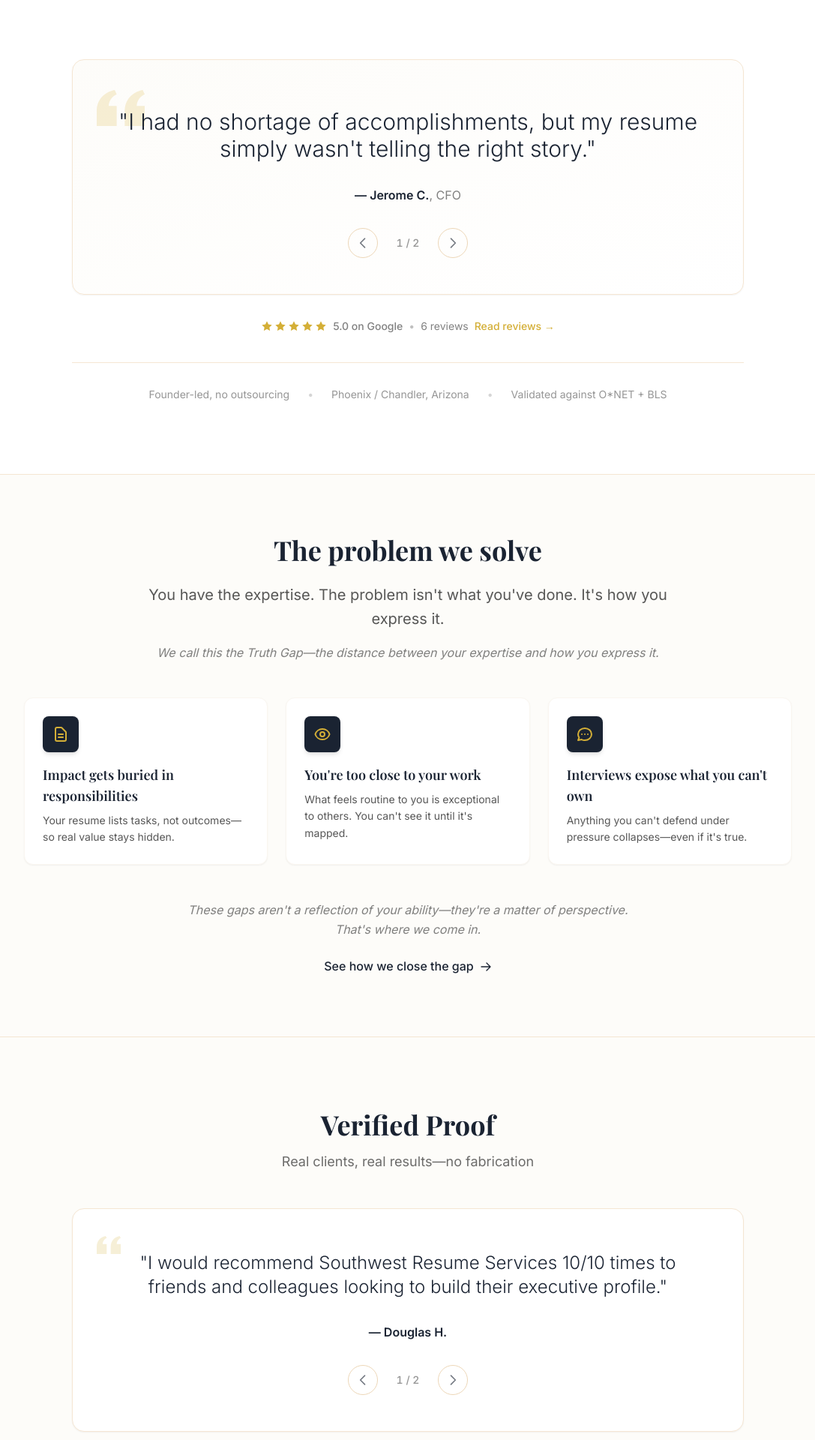
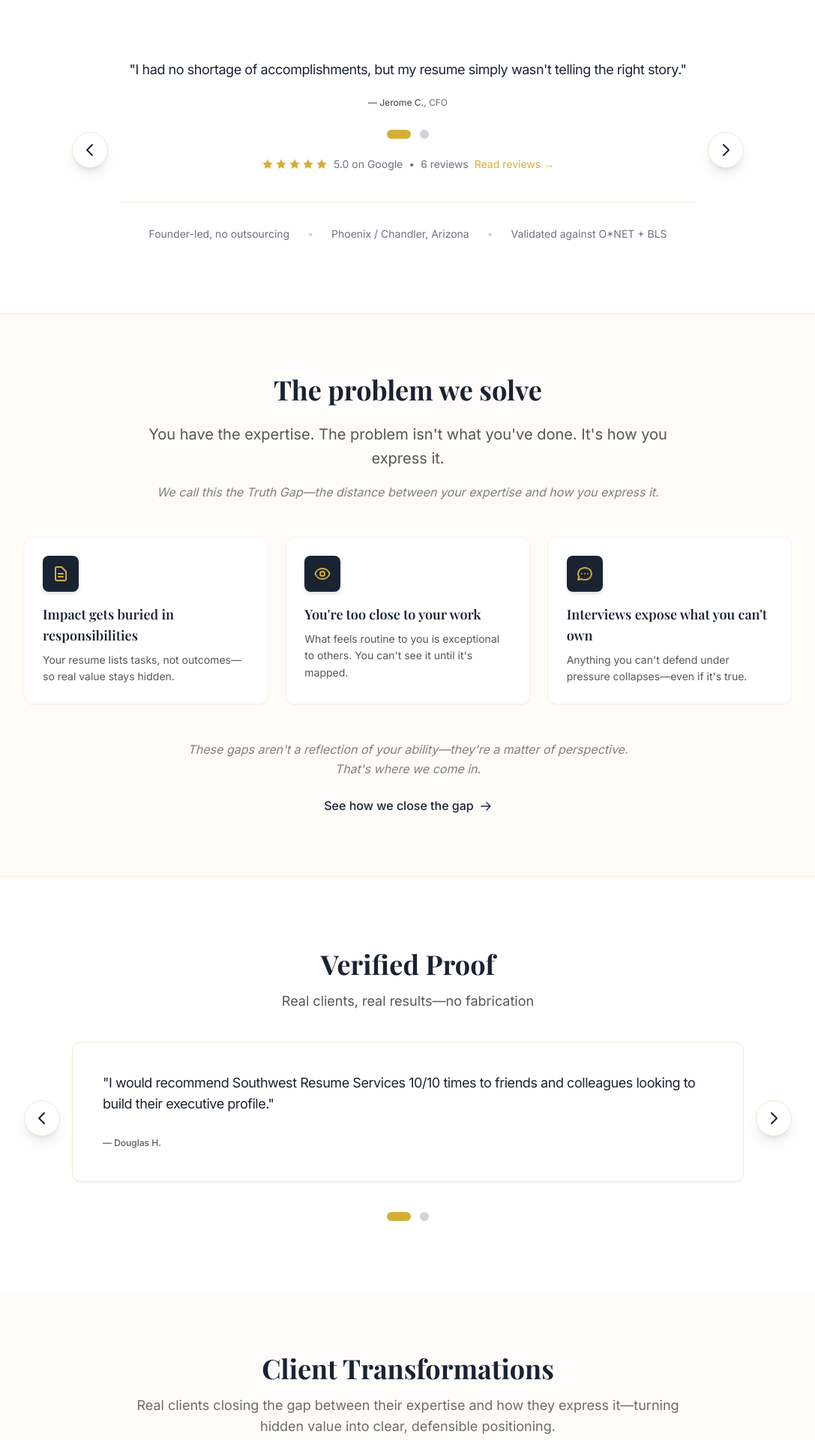
Before and after one commit to rzimmerman2022/srs-website, a Next.js app: page / in a window 1280 px wide. Shown: the part 680-2600 px from the top of the page at 75% size, without its empty margins (96-1183 px from the left). Built offline with nearby package versions, Linux system fonts and the light colour scheme; no server answers; a web font is replaced by a local one.

Commit message:
Revert "UI: Modern Fortune 500 testimonial sections"
This reverts commit 323a45a2ea74faa13be36381d3c15867052f3cbb.

```diff
--- a/app/page.tsx
+++ b/app/page.tsx
@@ -172,36 +172,112 @@ export default function HomePage() {
       {/* 4. Verified Proof (2 cards, manual scroll, excludes hero) */}
       <VerifiedProof excludeHeroId="jerome" />
 
-      {/* 5. Real Results - Single compelling before/after */}
-      <section className="py-16 md:py-24 bg-white">
+      {/* 5. Client Transformations */}
+      <section className="section-padding bg-sand-50 border-b border-sand-200">
         <Container>
-          <div className="max-w-4xl mx-auto">
+          <div className="max-w-4xl mx-auto mb-12">
+            <h2 className="text-3xl md:text-4xl font-bold text-navy mb-4 text-center">Client Transformations</h2>
+            <p className="text-lg text-charcoal/70 text-center max-w-3xl mx-auto">
+              Real clients closing the gap between their expertise and how they express it—turning hidden value into clear, defensible positioning.
+            </p>
+          </div>
 
-            {/* Single powerful transformation */}
-            <div className="text-center">
-              {/* Before state - faded, smaller */}
-              <p className="text-lg md:text-xl text-charcoal/40 line-through decoration-charcoal/20 mb-6">
-                &ldquo;I have 30 years of experience but no way to explain it.&rdquo;
-              </p>
+          <div className="grid grid-cols-1 md:grid-cols-3 gap-8 mb-12">
+            {/* Case Study 1 */}
+            <div className="group bg-white rounded-xl overflow-hidden shadow-sm border border-sand-100 hover:shadow-md transition-all duration-300 flex flex-col h-full">
+              <div className="p-8 flex flex-col h-full">
+                <div className="mb-4">
+                  <h3 className="text-lg font-bold text-navy mb-1">The Truth Gap, Closed</h3>
+                  <p className="text-xs text-charcoal/60 uppercase tracking-wide">Senior Financial Operations | Retail</p>
+                </div>
 
-              {/* Arrow */}
-              <div className="flex justify-center mb-6">
-                <svg className="w-8 h-8 text-gold" fill="none" viewBox="0 0 24 24" stroke="currentColor" strokeWidth={2}>
-                  <path strokeLinecap="round" strokeLinejoin="round" d="M19 14l-7 7m0 0l-7-7m7 7V3" />
-                </svg>
+                <div className="space-y-4 mb-6 flex-grow">
+                  <div>
+                    <span className="text-xs font-semibold text-gold uppercase tracking-wider block mb-1">Challenge</span>
+                    <p className="text-sm text-charcoal/80">30+ years of real scope, but no resume and no language for it.</p>
+                  </div>
+                  <div>
+                    <span className="text-xs font-semibold text-gold uppercase tracking-wider block mb-1">What we did</span>
+                    <p className="text-sm text-charcoal/80">Truth inventory, standards-aligned translation, ownership transfer.</p>
+                  </div>
+                  <div>
+                    <span className="text-xs font-semibold text-gold uppercase tracking-wider block mb-1">Outcome</span>
+                    <p className="text-sm text-charcoal/80">A defensible positioning narrative and interview-ready proof stack, built to compete without exaggeration.</p>
+                  </div>
+                </div>
+
+                <Link href="/results#case-study-1" className="text-navy font-medium text-sm group-hover:text-gold transition-colors flex items-center gap-1 mt-auto">
+                  Read the full story
+                  <svg className="w-4 h-4 group-hover:translate-x-1 transition-transform" fill="none" viewBox="0 0 24 24" stroke="currentColor" strokeWidth={2}>
+                    <path strokeLinecap="round" strokeLinejoin="round" d="M13.5 4.5L21 12m0 0l-7.5 7.5M21 12H3" />
+                  </svg>
+                </Link>
               </div>
-
-              {/* After state - bold, prominent */}
-              <p className="text-2xl md:text-4xl font-bold text-navy mb-8 leading-tight">
-                &ldquo;Now I can defend every line.&rdquo;
-              </p>
-
-              {/* Attribution */}
-              <p className="text-charcoal/50">
-                — Douglas H., Senior Finance Leader
-              </p>
             </div>
 
+            {/* Case Study 2 */}
+            <div className="group bg-white rounded-xl overflow-hidden shadow-sm border border-sand-100 hover:shadow-md transition-all duration-300 flex flex-col h-full">
+              <div className="p-8 flex flex-col h-full">
+                <div className="mb-4">
+                  <h3 className="text-lg font-bold text-navy mb-1">Evidence-First Reframe for Regulated Work</h3>
+                  <p className="text-xs text-charcoal/60 uppercase tracking-wide">Public Benefits Specialist | 5+ Years | Regulated Programs</p>
+                </div>
+
+                <div className="space-y-4 mb-6 flex-grow">
+                  <div>
+                    <span className="text-xs font-semibold text-gold uppercase tracking-wider block mb-1">Challenge</span>
+                    <p className="text-sm text-charcoal/80">A task-based resume hid what hiring teams actually screen for: accuracy, throughput controls, and calm execution under pressure. Role ended in an agency-wide workforce reduction, not performance.</p>
+                  </div>
+                  <div>
+                    <span className="text-xs font-semibold text-gold uppercase tracking-wider block mb-1">What we did</span>
+                    <p className="text-sm text-charcoal/80">Truth inventory, standards-aligned translation, ownership transfer.</p>
+                  </div>
+                  <div>
+                    <span className="text-xs font-semibold text-gold uppercase tracking-wider block mb-1">Outcome</span>
+                    <p className="text-sm text-charcoal/80">A compliance-forward, metrics-backed narrative and interview script — built to support risk-conscious hiring teams without exaggeration.</p>
+                  </div>
+                </div>
+
+                <Link href="/results#case-study-2" className="text-navy font-medium text-sm group-hover:text-gold transition-colors flex items-center gap-1 mt-auto">
+                  Read the full story
+                  <svg className="w-4 h-4 group-hover:translate-x-1 transition-transform" fill="none" viewBox="0 0 24 24" stroke="currentColor" strokeWidth={2}>
+                    <path strokeLinecap="round" strokeLinejoin="round" d="M13.5 4.5L21 12m0 0l-7.5 7.5M21 12H3" />
+                  </svg>
+                </Link>
+              </div>
+            </div>
+
+            {/* Case Study 3 */}
+            <div className="group bg-white rounded-xl overflow-hidden shadow-sm border border-sand-100 hover:shadow-md transition-all duration-300 flex flex-col h-full">
+              <div className="p-8 flex flex-col h-full">
+                <div className="mb-4">
+                  <h3 className="text-lg font-bold text-navy mb-1">From Owner-Operator to Systems Leader</h3>
+                  <p className="text-xs text-charcoal/60 uppercase tracking-wide">Hospitality Executive | Multi-Unit</p>
+                </div>
+
+                <div className="space-y-4 mb-6 flex-grow">
+                  <div>
+                    <span className="text-xs font-semibold text-gold uppercase tracking-wider block mb-1">Challenge</span>
+                    <p className="text-sm text-charcoal/80">Entrepreneurial success was real, but the resume read like responsibilities instead of scalable operating systems.</p>
+                  </div>
+                  <div>
+                    <span className="text-xs font-semibold text-gold uppercase tracking-wider block mb-1">What we did</span>
+                    <p className="text-sm text-charcoal/80">Truth inventory, standards-aligned translation, ownership transfer.</p>
+                  </div>
+                  <div>
+                    <span className="text-xs font-semibold text-gold uppercase tracking-wider block mb-1">Outcome</span>
+                    <p className="text-sm text-charcoal/80">Executive-ready positioning built on proof points, not promises.</p>
+                  </div>
+                </div>
+
+                <Link href="/results#case-study-3" className="text-navy font-medium text-sm group-hover:text-gold transition-colors flex items-center gap-1 mt-auto">
+                  Read the full story
+                  <svg className="w-4 h-4 group-hover:translate-x-1 transition-transform" fill="none" viewBox="0 0 24 24" stroke="currentColor" strokeWidth={2}>
+                    <path strokeLinecap="round" strokeLinejoin="round" d="M13.5 4.5L21 12m0 0l-7.5 7.5M21 12H3" />
+                  </svg>
+                </Link>
+              </div>
+            </div>
           </div>
         </Container>
       </section>
--- a/components/sections/TrustSectionWithToggle.tsx
+++ b/components/sections/TrustSectionWithToggle.tsx
@@ -11,13 +11,13 @@ const IconStar = () => (
 );
 
 const IconChevronLeft = () => (
-  <svg className="w-5 h-5" fill="none" stroke="currentColor" viewBox="0 0 24 24">
+  <svg className="w-6 h-6" fill="none" stroke="currentColor" viewBox="0 0 24 24">
     <path strokeLinecap="round" strokeLinejoin="round" strokeWidth={2} d="M15 19l-7-7 7-7" />
   </svg>
 );
 
 const IconChevronRight = () => (
-  <svg className="w-5 h-5" fill="none" stroke="currentColor" viewBox="0 0 24 24">
+  <svg className="w-6 h-6" fill="none" stroke="currentColor" viewBox="0 0 24 24">
     <path strokeLinecap="round" strokeLinejoin="round" strokeWidth={2} d="M9 5l7 7-7 7" />
   </svg>
 );
@@ -71,82 +71,79 @@ export default function TrustSectionWithToggle() {
   return (
     <section className="py-16 md:py-20 lg:py-24 bg-white border-b border-sand-200">
       <Container>
-        <div className="max-w-4xl mx-auto">
+        <div className="max-w-3xl mx-auto text-center relative">
 
-          {/* Testimonial Card */}
-          <div className="bg-gradient-to-br from-sand-50 to-white rounded-2xl p-8 md:p-12 shadow-sm border border-sand-200 relative">
-
-            {/* Quote Icon */}
-            <div className="absolute top-6 left-6 md:top-8 md:left-8 text-gold/20">
-              <svg className="w-12 h-12 md:w-16 md:h-16" fill="currentColor" viewBox="0 0 24 24">
-                <path d="M14.017 21v-7.391c0-5.704 3.731-9.57 8.983-10.609l.995 2.151c-2.432.917-3.995 3.638-3.995 5.849h4v10h-9.983zm-14.017 0v-7.391c0-5.704 3.748-9.57 9-10.609l.996 2.151c-2.433.917-3.996 3.638-3.996 5.849h3.983v10h-9.983z"/>
-              </svg>
-            </div>
-
-            {/* Quote Content */}
-            <div className="relative z-10 text-center pt-8 md:pt-4">
-              <blockquote className="mb-8">
-                <p className="text-xl md:text-2xl lg:text-3xl text-navy leading-relaxed font-light">
-                  &quot;{activeReview.excerpt}&quot;
-                </p>
-              </blockquote>
-
-              <cite className="text-base text-charcoal/70 not-italic block mb-8">
-                <span className="font-semibold text-navy">— {activeReview.name}</span>
-                {activeReview.title && <span className="text-charcoal/60">, {activeReview.title}</span>}
-              </cite>
-
-              {/* Navigation - Clean inline design */}
+          {/* Arrow Navigation (desktop only) */}
           {heroReviews.length > 1 && (
-                <div className="flex items-center justify-center gap-4">
+            <>
               <button
                 onClick={handlePrevious}
-                    className="w-10 h-10 flex items-center justify-center rounded-full border border-sand-300 text-navy/60 hover:border-gold hover:text-gold transition-all duration-200"
+                className="hidden md:flex absolute left-0 top-1/2 -translate-y-1/2 -translate-x-16 z-10 w-12 h-12 items-center justify-center rounded-full bg-white shadow-lg border border-sand-200 text-navy hover:bg-sand-50 transition-colors"
                 aria-label="Previous review"
               >
                 <IconChevronLeft />
               </button>
-
-                  <span className="text-sm text-charcoal/50 font-medium tabular-nums min-w-[3rem] text-center">
-                    {activeIndex + 1} / {heroReviews.length}
-                  </span>
-
               <button
                 onClick={handleNext}
-                    className="w-10 h-10 flex items-center justify-center rounded-full border border-sand-300 text-navy/60 hover:border-gold hover:text-gold transition-all duration-200"
+                className="hidden md:flex absolute right-0 top-1/2 -translate-y-1/2 translate-x-16 z-10 w-12 h-12 items-center justify-center rounded-full bg-white shadow-lg border border-sand-200 text-navy hover:bg-sand-50 transition-colors"
                 aria-label="Next review"
               >
                 <IconChevronRight />
               </button>
+            </>
+          )}
+
+          {/* Hero Quote with Manual Toggle */}
+          <blockquote className="mb-6">
+            <p className="text-base md:text-lg text-navy leading-relaxed tracking-tight mb-4">
+              &quot;{activeReview.excerpt}&quot;
+            </p>
+            <cite className="text-xs text-charcoal/70 not-italic">
+              <span className="font-medium text-charcoal/80">— {activeReview.name}</span>
+              {activeReview.title && `, ${activeReview.title}`}
+            </cite>
+          </blockquote>
+
+          {/* Manual Toggle Dots (only show if multiple reviews) */}
+          {heroReviews.length > 1 && (
+            <div className="flex justify-center gap-3 mb-6">
+              {heroReviews.map((_, index) => (
+                <button
+                  key={index}
+                  onClick={() => setActiveIndex(index)}
+                  className={`rounded-full transition-all ${
+                    index === activeIndex
+                      ? 'bg-gold w-8 h-3'
+                      : 'bg-gray-300 hover:bg-gray-400 w-3 h-3'
+                  }`}
+                  aria-label={`Show review ${index + 1}`}
+                />
+              ))}
             </div>
           )}
-            </div>
-          </div>
 
-          {/* Dynamic Google Rating */}
-          <div className="mt-8 text-center">
+          {/* Dynamic Google Rating - ONLY place rating appears on page */}
           <a
             href={GOOGLE_REVIEWS_URL}
             target="_blank"
             rel="noopener noreferrer"
-              className="inline-flex items-center gap-2 text-sm text-charcoal/60 hover:text-charcoal transition-colors"
+            className="inline-flex items-center gap-2 text-sm text-gray-500 hover:text-gray-700 transition-colors mb-10"
           >
             <div className="flex gap-0.5 text-gold">
               {[1,2,3,4,5].map(i => <IconStar key={i} />)}
             </div>
-              <span className="font-medium">{ratingData.rating} on Google</span>
-              <span className="text-charcoal/30">•</span>
+            <span>{ratingData.rating} on Google</span>
+            <span>•</span>
             <span>{ratingData.reviewCount} reviews</span>
-              <span className="text-gold font-medium hover:underline">Read reviews →</span>
+            <span className="text-gold hover:underline">Read reviews →</span>
           </a>
-          </div>
 
-          {/* Three Proof Chips */}
-          <div className="flex flex-wrap justify-center gap-x-6 gap-y-2 text-sm text-charcoal/50 pt-8 mt-8 border-t border-sand-200">
+          {/* Three Proof Chips - No Badges */}
+          <div className="flex flex-wrap justify-center gap-x-6 gap-y-2 text-sm text-gray-500 pt-8 border-t border-sand-200">
             <span>Founder-led, no outsourcing</span>
-            <span className="hidden md:inline text-charcoal/20">•</span>
+            <span className="hidden md:inline text-gray-300">•</span>
             <span>Phoenix / Chandler, Arizona</span>
-            <span className="hidden md:inline text-charcoal/20">•</span>
+            <span className="hidden md:inline text-gray-300">•</span>
             <span>Validated against O*NET + BLS</span>
           </div>
 
--- a/components/sections/VerifiedProof.tsx
+++ b/components/sections/VerifiedProof.tsx
@@ -1,6 +1,6 @@
 'use client';
 
-import { useState } from 'react';
+import { useRef, useState } from 'react';
 import { getProofReviews } from '@/lib/reviews';
 
 interface VerifiedProofProps {
@@ -8,104 +8,158 @@ interface VerifiedProofProps {
 }
 
 const IconChevronLeft = () => (
-  <svg className="w-5 h-5" fill="none" stroke="currentColor" viewBox="0 0 24 24">
+  <svg className="w-6 h-6" fill="none" stroke="currentColor" viewBox="0 0 24 24">
     <path strokeLinecap="round" strokeLinejoin="round" strokeWidth={2} d="M15 19l-7-7 7-7" />
   </svg>
 );
 
 const IconChevronRight = () => (
-  <svg className="w-5 h-5" fill="none" stroke="currentColor" viewBox="0 0 24 24">
+  <svg className="w-6 h-6" fill="none" stroke="currentColor" viewBox="0 0 24 24">
     <path strokeLinecap="round" strokeLinejoin="round" strokeWidth={2} d="M9 5l7 7-7 7" />
   </svg>
 );
 
-const IconQuote = () => (
-  <svg className="w-8 h-8" fill="currentColor" viewBox="0 0 24 24">
-    <path d="M14.017 21v-7.391c0-5.704 3.731-9.57 8.983-10.609l.995 2.151c-2.432.917-3.995 3.638-3.995 5.849h4v10h-9.983zm-14.017 0v-7.391c0-5.704 3.748-9.57 9-10.609l.996 2.151c-2.433.917-3.996 3.638-3.996 5.849h3.983v10h-9.983z"/>
-  </svg>
-);
-
 export default function VerifiedProof({ excludeHeroId }: VerifiedProofProps) {
+  const scrollRef = useRef<HTMLDivElement>(null);
+  const [activeIndex, setActiveIndex] = useState(0);
   const proofReviews = getProofReviews(excludeHeroId);
-  const [activeIndex, setActiveIndex] = useState(0);
 
   if (proofReviews.length === 0) {
     return null; // Safety check
   }
 
+  const scrollToCard = (index: number) => {
+    if (scrollRef.current) {
+      const cards = scrollRef.current.querySelectorAll('[data-card]');
+      cards[index]?.scrollIntoView({
+        behavior: 'smooth',
+        block: 'nearest',
+        inline: 'center',
+      });
+      setActiveIndex(index);
+    }
+  };
+
   const handlePrevious = () => {
-    setActiveIndex(activeIndex > 0 ? activeIndex - 1 : proofReviews.length - 1);
+    const newIndex = activeIndex > 0 ? activeIndex - 1 : proofReviews.length - 1;
+    scrollToCard(newIndex);
   };
 
   const handleNext = () => {
-    setActiveIndex(activeIndex < proofReviews.length - 1 ? activeIndex + 1 : 0);
+    const newIndex = activeIndex < proofReviews.length - 1 ? activeIndex + 1 : 0;
+    scrollToCard(newIndex);
   };
 
-  const activeReview = proofReviews[activeIndex];
+  const handleScroll = () => {
+    if (scrollRef.current) {
+      const container = scrollRef.current;
+      const cards = Array.from(container.querySelectorAll('[data-card]')) as HTMLElement[];
+
+      // Find card closest to center of viewport
+      const containerCenter = container.scrollLeft + container.offsetWidth / 2;
+      let closestIndex = 0;
+      let closestDistance = Infinity;
+
+      cards.forEach((card, index) => {
+        const cardCenter = card.offsetLeft + card.offsetWidth / 2;
+        const distance = Math.abs(cardCenter - containerCenter);
+        if (distance < closestDistance) {
+          closestDistance = distance;
+          closestIndex = index;
+        }
+      });
+
+      setActiveIndex(closestIndex);
+    }
+  };
 
   return (
-    <section className="py-16 md:py-20 lg:py-24 bg-sand-50">
+    <section className="py-16 md:py-20 lg:py-24 bg-white">
       <div className="max-w-6xl mx-auto px-4">
 
         {/* Section Header */}
-        <div className="text-center mb-12">
+        <div className="text-center mb-10">
           <h2 className="text-3xl md:text-4xl font-bold text-navy mb-4">
             Verified Proof
           </h2>
-          <p className="text-lg text-charcoal/70">
+          <p className="text-lg text-charcoal/80">
             Real clients, real results—no fabrication
           </p>
         </div>
 
-        {/* Testimonial Card */}
-        <div className="max-w-4xl mx-auto">
-          <div className="bg-white rounded-2xl p-8 md:p-12 shadow-sm border border-sand-200 relative">
-
-            {/* Quote Icon */}
-            <div className="absolute top-6 left-6 md:top-8 md:left-8 text-gold/20">
-              <IconQuote />
-            </div>
-
-            {/* Quote Content */}
-            <div className="relative z-10 text-center pt-6 md:pt-2">
-              <blockquote className="mb-8">
-                <p className="text-lg md:text-xl lg:text-2xl text-navy leading-relaxed font-light">
-                  &quot;{activeReview.excerpt}&quot;
-                </p>
-              </blockquote>
-
-              <cite className="text-base text-charcoal/70 not-italic block mb-8">
-                <span className="font-semibold text-navy">— {activeReview.name}</span>
-                {activeReview.title && <span className="text-charcoal/60">, {activeReview.title}</span>}
-              </cite>
-
-              {/* Navigation - Clean inline design */}
+        {/* Card Container with Navigation */}
+        <div className="relative max-w-4xl mx-auto">
+          {/* Arrow Navigation (desktop only) */}
           {proofReviews.length > 1 && (
-                <div className="flex items-center justify-center gap-4">
+            <>
               <button
                 onClick={handlePrevious}
-                    className="w-10 h-10 flex items-center justify-center rounded-full border border-sand-300 text-navy/60 hover:border-gold hover:text-gold transition-all duration-200"
+                className="hidden md:flex absolute left-0 top-1/2 -translate-y-1/2 -translate-x-16 z-10 w-12 h-12 items-center justify-center rounded-full bg-white shadow-lg border border-sand-200 text-navy hover:bg-sand-50 transition-colors"
                 aria-label="Previous review"
               >
                 <IconChevronLeft />
               </button>
-
-                  <span className="text-sm text-charcoal/50 font-medium tabular-nums min-w-[3rem] text-center">
-                    {activeIndex + 1} / {proofReviews.length}
-                  </span>
-
               <button
                 onClick={handleNext}
-                    className="w-10 h-10 flex items-center justify-center rounded-full border border-sand-300 text-navy/60 hover:border-gold hover:text-gold transition-all duration-200"
+                className="hidden md:flex absolute right-0 top-1/2 -translate-y-1/2 translate-x-16 z-10 w-12 h-12 items-center justify-center rounded-full bg-white shadow-lg border border-sand-200 text-navy hover:bg-sand-50 transition-colors"
                 aria-label="Next review"
               >
                 <IconChevronRight />
               </button>
+            </>
+          )}
+
+          {/* Scrollable Cards */}
+          <div
+            ref={scrollRef}
+            onScroll={handleScroll}
+            className="flex gap-6 overflow-x-auto snap-x snap-mandatory pb-4"
+            style={{
+              scrollbarWidth: 'none',
+              msOverflowStyle: 'none',
+              touchAction: 'pan-x',
+              WebkitOverflowScrolling: 'touch',
+            }}
+          >
+            {proofReviews.map((review) => (
+              <div
+                key={review.id}
+                data-card
+                className="flex-shrink-0 w-[90%] md:w-full snap-center"
+              >
+                <div className="bg-white rounded-xl p-8 md:p-10 shadow-sm border border-sand-200 h-full">
+                  <blockquote className="mb-6">
+                    <p className="text-base md:text-lg text-navy leading-relaxed tracking-tight">
+                      &quot;{review.excerpt}&quot;
+                    </p>
+                  </blockquote>
+                  <cite className="text-xs text-charcoal/70 not-italic">
+                    <span className="font-medium text-charcoal/80">— {review.name}</span>
+                    {review.title && `, ${review.title}`}
+                  </cite>
+                </div>
+              </div>
+            ))}
+          </div>
+        </div>
+
+        {/* Dot Indicators (only show if multiple cards) */}
+        {proofReviews.length > 1 && (
+          <div className="flex justify-center gap-3 mt-6">
+            {proofReviews.map((_, index) => (
+              <button
+                key={index}
+                onClick={() => scrollToCard(index)}
+                className={`rounded-full transition-all ${
+                  index === activeIndex
+                    ? 'bg-gold w-8 h-3'
+                    : 'bg-gray-300 hover:bg-gray-400 w-3 h-3'
+                }`}
+                aria-label={`Show review ${index + 1}`}
+              />
+            ))}
           </div>
         )}
-            </div>
-          </div>
-        </div>
 
       </div>
     </section>
```
Also changed, not shown: .claude/settings.local.json. Lines whose indentation alone changed are shown as unchanged.
